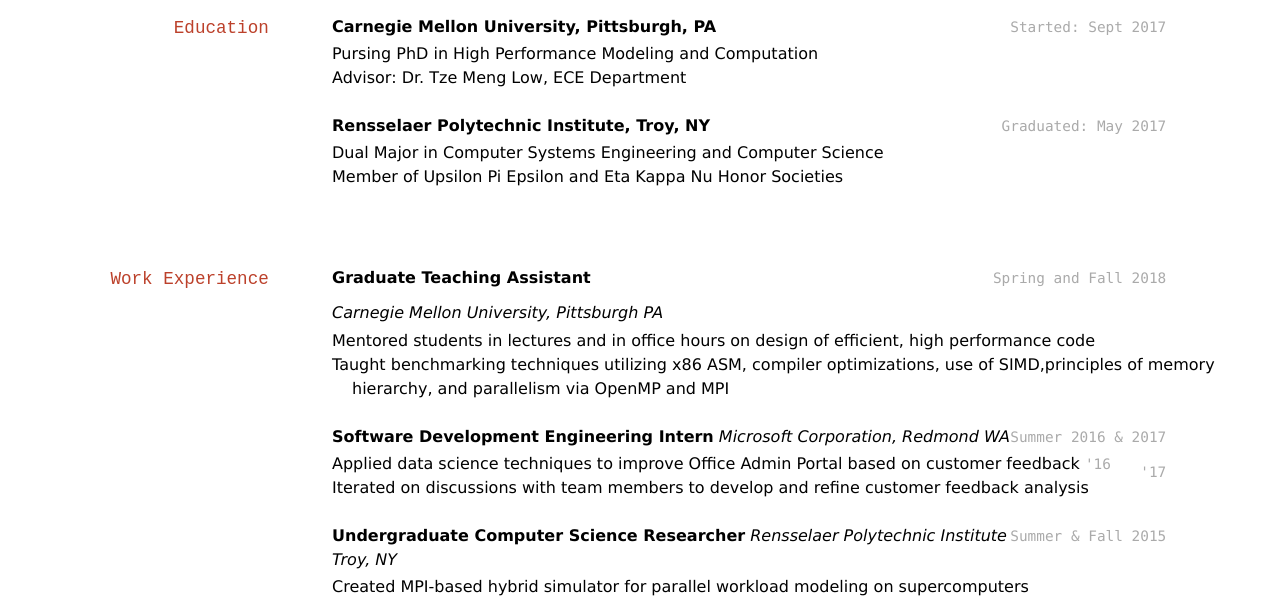
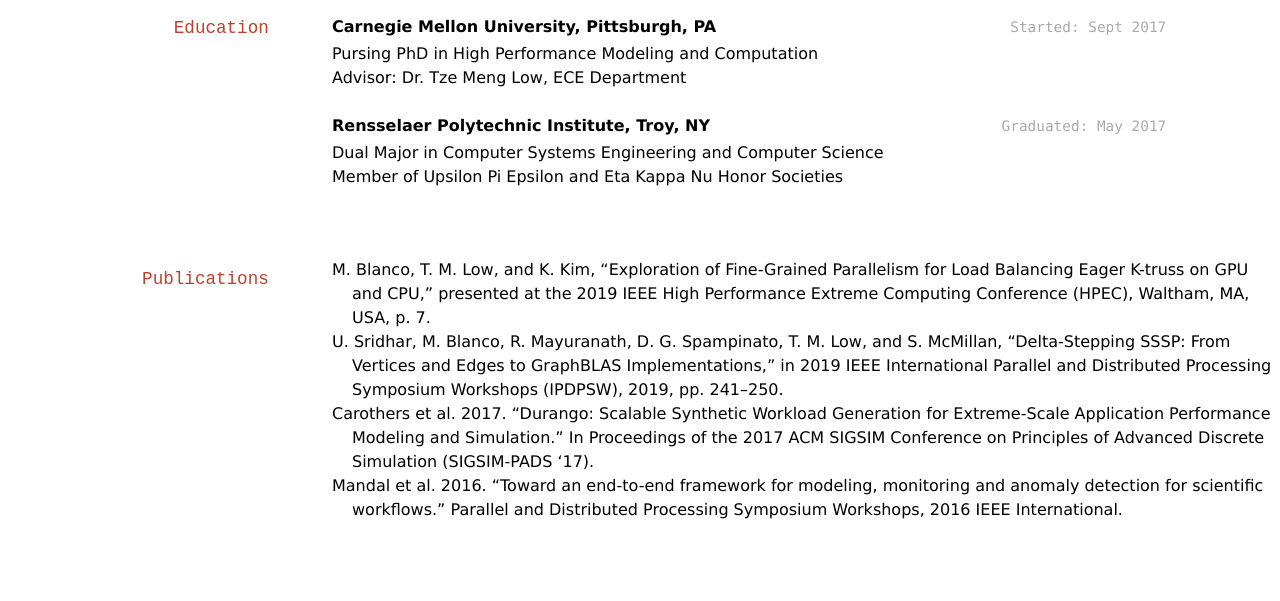
Before and after one commit to MaiaBlanco/maiablanco.github.io, a Jekyll site: the page built from resume.md, in a window 1280 px wide and 1400 px high, scrolled down 242 px. Shown: the top 601 px of the window. Built offline with Jekyll 4.4.1, drawn with Linux system fonts in a browser that asks for light colours; some of the changed text lies outside the part shown.

Commit message:
Update resume to be CV.

```diff
--- a/resume.md
+++ b/resume.md
@@ -22,7 +22,7 @@ Performance modeling, High Performance Computing (HPC), computer architecture, g
 
 `Started: Sept 2017`
 __Carnegie Mellon University, Pittsburgh, PA__
-<!-- `Cumulative GPA: 3.92/4.0` -->
+<!-- `Cumulative GPA: 3.91/4.0` -->
 - Pursing PhD in High Performance Modeling and Computation
 - Advisor: Dr. Tze Meng Low, ECE Department
 
@@ -32,8 +32,35 @@ __Rensselaer Polytechnic Institute, Troy, NY__
 - Dual Major in Computer Systems Engineering and Computer Science
 - Member of Upsilon Pi Epsilon and Eta Kappa Nu Honor Societies
 
+## Publications
+
+- M. Blanco, T. M. Low, and K. Kim, "Exploration of Fine-Grained Parallelism for Load Balancing Eager K-truss on GPU and CPU," presented at the 2019 IEEE High Performance Extreme Computing Conference (HPEC), Waltham, MA, USA, p. 7.
+- U. Sridhar, M. Blanco, R. Mayuranath, D. G. Spampinato, T. M. Low, and S. McMillan, "Delta-Stepping SSSP: From Vertices and Edges to GraphBLAS Implementations," in 2019 IEEE International Parallel and Distributed Processing Symposium Workshops (IPDPSW), 2019, pp. 241–250.
+- Carothers et al. 2017. "Durango: Scalable Synthetic Workload Generation for Extreme-Scale Application Performance Modeling and Simulation." In Proceedings of the 2017 ACM SIGSIM Conference on Principles of Advanced Discrete Simulation (SIGSIM-PADS '17).
+- Mandal et al. 2016. "Toward an end-to-end framework for modeling, monitoring and anomaly detection for scientific workflows." Parallel and Distributed Processing Symposium Workshops, 2016 IEEE International.
+
+## Awards
+`2019`
+NSF Graduate Fellowship for Computer Engineering (On tenure)
+
+`2019`
+![Graph Challenge Champion at High Performance Extreme Computing](https://graphchallenge.mit.edu/champions)
 
 ## Work Experience
+`Summer 2019`
+__Graduate Research Intern__
+
+*Sandia National Laboratories, Albuquerque NM*
+
+- Collaborated with researchers at Sandia National Labs to model and optimize
+  a molecular dynamics approach called SNAP.
+- Analyzed existing code base performance on CPU architectures from ARM, IBM, and Intel.
+- Rewrote existing approach to take advantage of SIMD hardware on all three CPU architectures and worked to develop an analytical
+performance model for the new approach.
+- Attained 1.66x to 3.22x end-to-end application speedups using new approach
+  and auto-vectorization in GCC.
+
+
 `Spring and Fall 2018`
 __Graduate Teaching Assistant__
 
@@ -43,10 +70,9 @@ __Graduate Teaching Assistant__
 - Taught benchmarking techniques utilizing x86 ASM, compiler optimizations, use of SIMD,principles of memory hierarchy, and parallelism via OpenMP and MPI
 
 
-
-
 `Summer 2016 & 2017`
 __Software Development Engineering Intern__
+
 *Microsoft Corporation, Redmond WA*
 
 `'17`
@@ -58,7 +84,9 @@ __Software Development Engineering Intern__
 
 `Summer & Fall 2015`
 __Undergraduate Computer Science Researcher__
+
 *Rensselaer Polytechnic Institute Troy, NY*
+
 - Created MPI-based hybrid simulator for parallel workload modeling on supercomputers
 - Learned principles of efficient distributed code for use on HPC systems
 - Work incorporated into publication of *Durango* in SIGSIM-PADS'17
@@ -112,10 +133,6 @@ __Parallel Finite Element Analysis__
 *Project in Parallel Programming for Engineers*
 - Implemented 3D method of stiffness for truss deformation in OpenMP & CuBLAS
 
-## Publications
-
-- Carothers et al. 2017. *Durango: Scalable Synthetic Workload Generation for Extreme-Scale Application Performance Modeling and Simulation.* In Proceedings of the 2017 ACM SIGSIM Conference on Principles of Advanced Discrete Simulation (SIGSIM-PADS '17).
-- Mandal et al. 2016. *Toward an end-to-end framework for modeling, monitoring and anomaly detection for scientific workflows.* Parallel and Distributed Processing Symposium Workshops, 2016 IEEE International.
 
 ## Related Skills
 - C/C++, C#, MPI, CUDA, OpenMP
```
Also changed, not shown: other parts of resume.md (+5 -12 lines).
